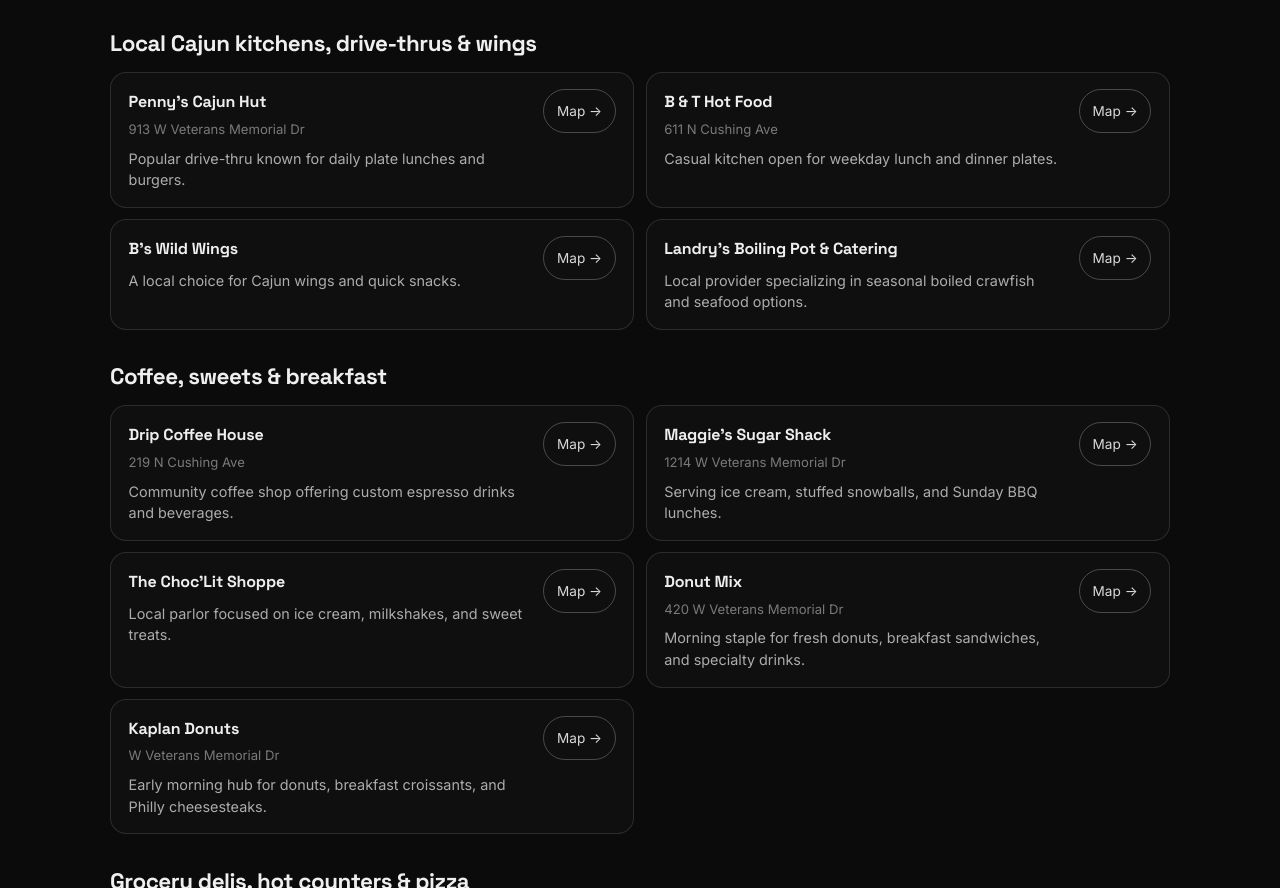
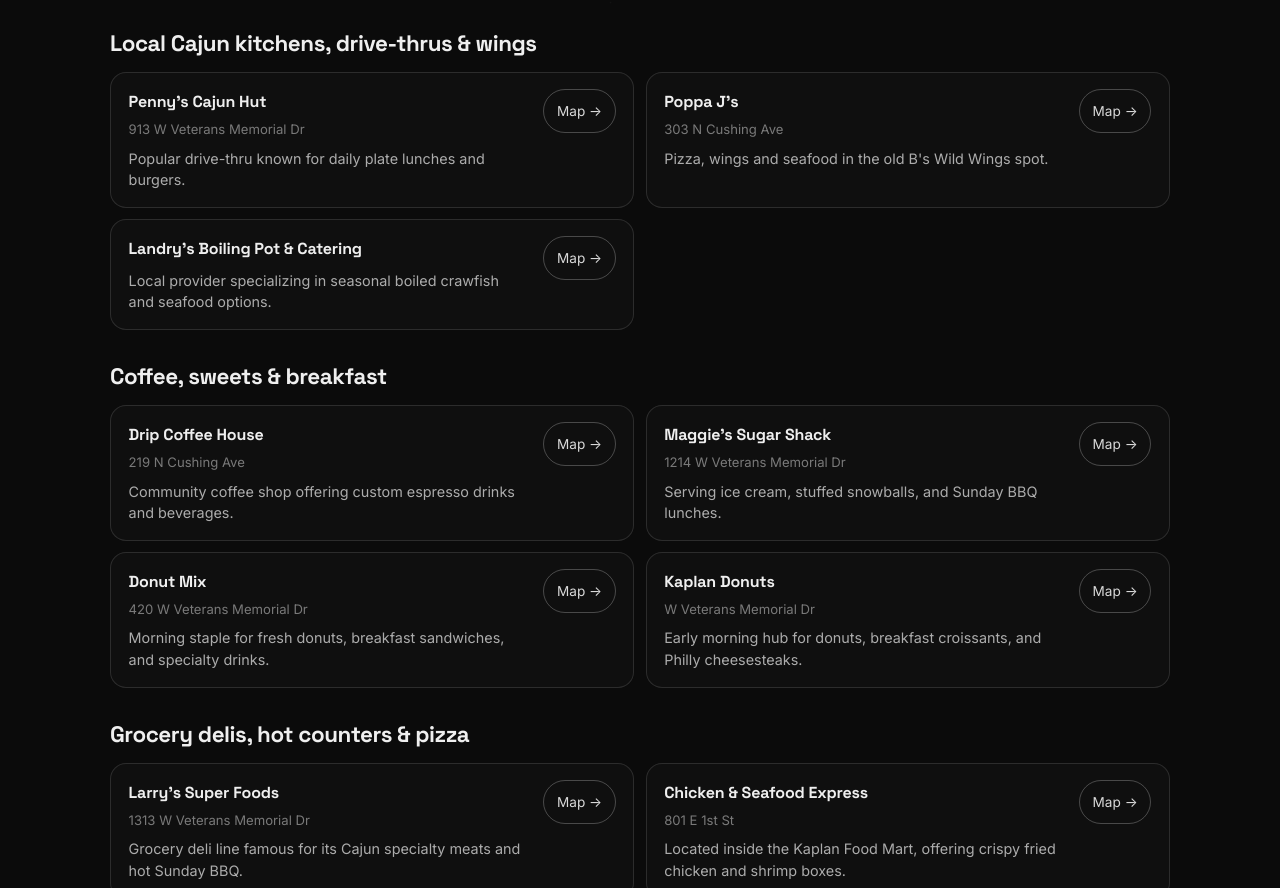
Before and after one commit to Brison-creator/Rocket-Farm-Landing-Page-, a plain HTML site: page kaplan/index.html in a window 1280 px wide. Shown: the part 774-1662 px from the top of the page. Drawn offline with Linux system fonts and the light colour scheme.

Commit message:
Kaplan guide: remove closed B & T Hot Food and Choc'Lit Shoppe; B's Wild Wings is now Poppa J's
Co-Authored-By: Claude Opus 5.5 <noreply@anthropic.com>
Claude-Session: https://claude.ai/code/session_01JezmdTsVEMJTtk9244swws

```diff
--- a/kaplan/index.html
+++ b/kaplan/index.html
@@ -141,8 +141,7 @@
         <h2>Local Cajun kitchens, drive-thrus &amp; wings</h2>
         <ul class="eat-list">
           <li class="eat"><div><b>Penny's Cajun Hut</b><span class="eat-addr">913 W Veterans Memorial Dr</span><p>Popular drive-thru known for daily plate lunches and burgers.</p></div><a href="https://www.google.com/maps/search/?api=1&query=Penny%27s%20Cajun%20Hut%2C%20913%20W%20Veterans%20Memorial%20Dr%2C%20Kaplan%2C%20LA%2070548" target="_blank" rel="noopener" aria-label="Map: Penny's Cajun Hut">Map &rarr;</a></li>
-          <li class="eat"><div><b>B &amp; T Hot Food</b><span class="eat-addr">611 N Cushing Ave</span><p>Casual kitchen open for weekday lunch and dinner plates.</p></div><a href="https://www.google.com/maps/search/?api=1&query=B%20%26%20T%20Hot%20Food%2C%20611%20N%20Cushing%20Ave%2C%20Kaplan%2C%20LA%2070548" target="_blank" rel="noopener" aria-label="Map: B &amp; T Hot Food">Map &rarr;</a></li>
-          <li class="eat"><div><b>B's Wild Wings</b><p>A local choice for Cajun wings and quick snacks.</p></div><a href="https://www.google.com/maps/search/?api=1&query=B%27s%20Wild%20Wings%2C%20Kaplan%2C%20LA%2070548" target="_blank" rel="noopener" aria-label="Map: B's Wild Wings">Map &rarr;</a></li>
+          <li class="eat"><div><b>Poppa J's</b><span class="eat-addr">303 N Cushing Ave</span><p>Pizza, wings and seafood in the old B's Wild Wings spot.</p></div><a href="https://www.google.com/maps/search/?api=1&query=Poppa%20J%27s%2C%20303%20N%20Cushing%20Ave%2C%20Kaplan%2C%20LA%2070548" target="_blank" rel="noopener" aria-label="Map: Poppa J's">Map &rarr;</a></li>
           <li class="eat"><div><b>Landry's Boiling Pot &amp; Catering</b><p>Local provider specializing in seasonal boiled crawfish and seafood options.</p></div><a href="https://www.google.com/maps/search/?api=1&query=Landry%27s%20Boiling%20Pot%20%26%20Catering%2C%20Kaplan%2C%20LA%2070548" target="_blank" rel="noopener" aria-label="Map: Landry's Boiling Pot &amp; Catering">Map &rarr;</a></li>
         </ul>
       </section>
@@ -151,7 +150,6 @@
         <ul class="eat-list">
           <li class="eat"><div><b>Drip Coffee House</b><span class="eat-addr">219 N Cushing Ave</span><p>Community coffee shop offering custom espresso drinks and beverages.</p></div><a href="https://www.google.com/maps/search/?api=1&query=Drip%20Coffee%20House%2C%20219%20N%20Cushing%20Ave%2C%20Kaplan%2C%20LA%2070548" target="_blank" rel="noopener" aria-label="Map: Drip Coffee House">Map &rarr;</a></li>
           <li class="eat"><div><b>Maggie's Sugar Shack</b><span class="eat-addr">1214 W Veterans Memorial Dr</span><p>Serving ice cream, stuffed snowballs, and Sunday BBQ lunches.</p></div><a href="https://www.google.com/maps/search/?api=1&query=Maggie%27s%20Sugar%20Shack%2C%201214%20W%20Veterans%20Memorial%20Dr%2C%20Kaplan%2C%20LA%2070548" target="_blank" rel="noopener" aria-label="Map: Maggie's Sugar Shack">Map &rarr;</a></li>
-          <li class="eat"><div><b>The Choc'Lit Shoppe</b><p>Local parlor focused on ice cream, milkshakes, and sweet treats.</p></div><a href="https://www.google.com/maps/search/?api=1&query=The%20Choc%27Lit%20Shoppe%2C%20Kaplan%2C%20LA%2070548" target="_blank" rel="noopener" aria-label="Map: The Choc'Lit Shoppe">Map &rarr;</a></li>
           <li class="eat"><div><b>Donut Mix</b><span class="eat-addr">420 W Veterans Memorial Dr</span><p>Morning staple for fresh donuts, breakfast sandwiches, and specialty drinks.</p></div><a href="https://www.google.com/maps/search/?api=1&query=Donut%20Mix%2C%20420%20W%20Veterans%20Memorial%20Dr%2C%20Kaplan%2C%20LA%2070548" target="_blank" rel="noopener" aria-label="Map: Donut Mix">Map &rarr;</a></li>
           <li class="eat"><div><b>Kaplan Donuts</b><span class="eat-addr">W Veterans Memorial Dr</span><p>Early morning hub for donuts, breakfast croissants, and Philly cheesesteaks.</p></div><a href="https://www.google.com/maps/search/?api=1&query=Kaplan%20Donuts%2C%20W%20Veterans%20Memorial%20Dr%2C%20Kaplan%2C%20LA%2070548" target="_blank" rel="noopener" aria-label="Map: Kaplan Donuts">Map &rarr;</a></li>
         </ul>
```
